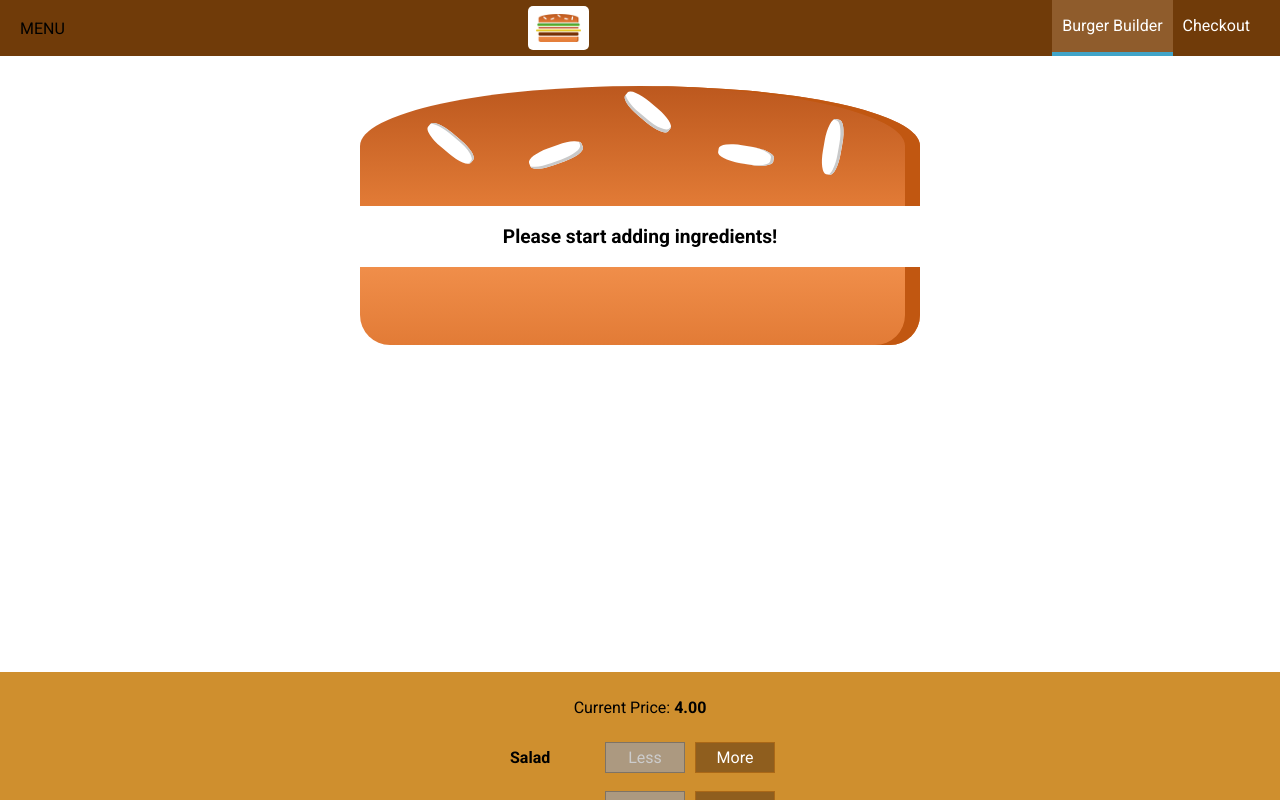
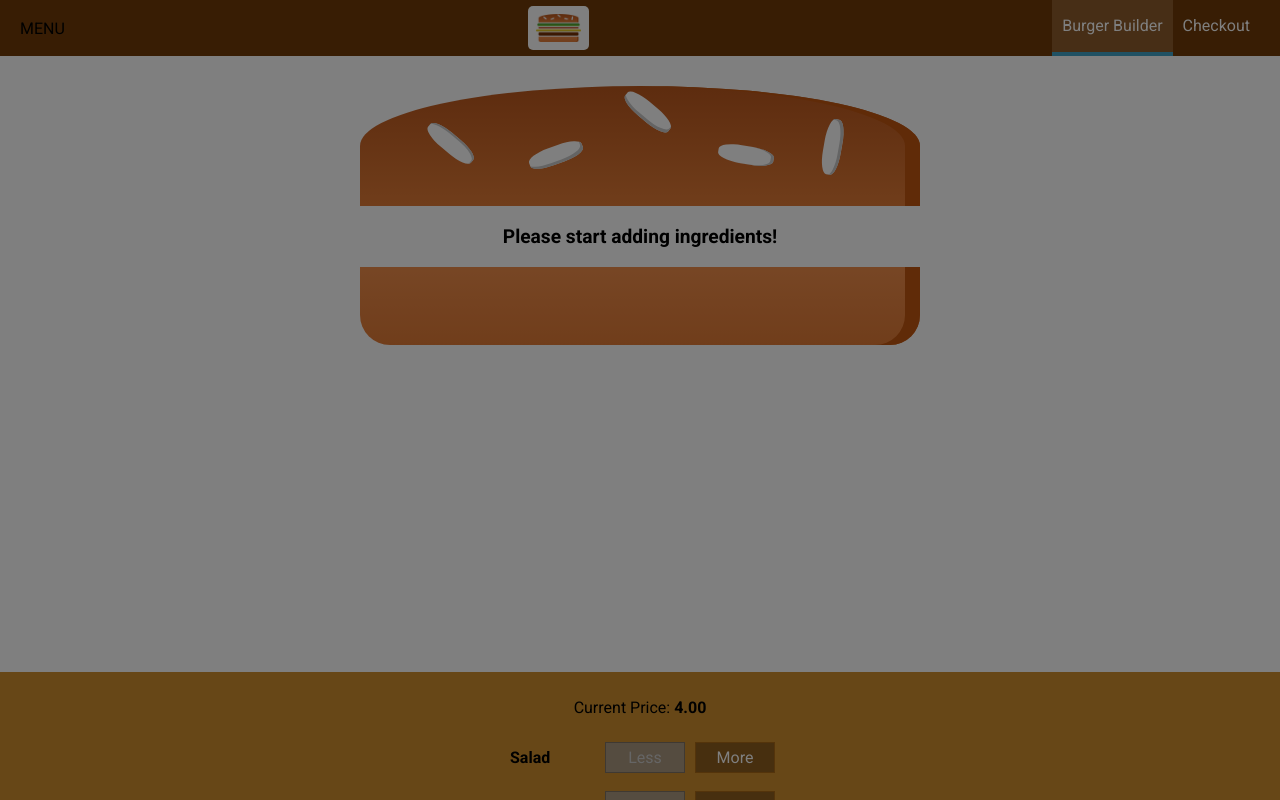
Before and after one commit to tommywilczek/Burger-Builder-React-App, a React (Create React App) app: page / in a window 1280 px wide. Shown: the top 800 px of the page. Built offline with nearby package versions, Linux system fonts and the light colour scheme.

Commit message:
Side drawer hides when click away

```diff
--- a/src/components/Layout/Layout.js
+++ b/src/components/Layout/Layout.js
@@ -1,17 +1,29 @@
-import React, { Fragment } from 'react'
+import React, { Component, Fragment } from 'react'
 
 import classes from './Layout.module.css'
 import Toolbar from '../Navigation/Toolbar/Toolbar'
 import SideDrawer from '../Navigation/SideDrawer/SideDrawer'
 
-export default function Layout(props) {
-    return (
+export default class Layout extends Component {
+    state = {
+        shouldShowSideDrawer: true
+    }
+
+    closeSideDrawer = () => {
+        this.setState({ shouldShowSideDrawer: false });
+    }
+    render () {
+        return(
             <Fragment>
                 <Toolbar />
-            <SideDrawer />
+                <SideDrawer
+                    shouldShow={this.state.shouldShowSideDrawer}
+                    close={this.closeSideDrawer} />
                 <main className={classes.Content}>
-                {props.children}
+                    {this.props.children}
                 </main>
             </Fragment>
         )
     }
+
+}
--- a/src/components/Navigation/SideDrawer/SideDrawer.js
+++ b/src/components/Navigation/SideDrawer/SideDrawer.js
@@ -1,12 +1,23 @@
-import React from 'react'
+import React, { Fragment } from 'react'
 import classes from './SideDrawer.module.css'
 
 import Logo from '../../Logo/Logo'
 import NavigationItems from '../NavigationItems/NavigationItems'
+import Backdrop from '../../UI/Backdrop/Backdrop'
 
 const SideDrawer = (props) => {
+    let attachedClasses = [classes.SideDrawer, classes.Close];
+    if (props.shouldShow) {
+        attachedClasses = [classes.SideDrawer, classes.Open];
+    }
+    attachedClasses = attachedClasses.join(' ');
     return (
-        <div className={classes.SideDrawer}>
+        <Fragment>
+            <Backdrop
+                shouldShow={props.shouldShow}
+                clicked={props.close}
+            />
+            <div className={attachedClasses}>
                 <div className={classes.Logo}>
                     {/* Will overwrite the Logo styles from the logo component
                         because Css Modules creates a unique class for each className*/}
@@ -16,6 +27,7 @@ const SideDrawer = (props) => {
                     <NavigationItems />
                 </nav>
             </div>
+        </Fragment>
     )
 }
 
--- a/src/components/UI/Backdrop/Backdrop.js
+++ b/src/components/UI/Backdrop/Backdrop.js
@@ -3,9 +3,9 @@ import React from 'react'
 import classes from './Backdrop.module.css'
 
 export default function Backdrop(props) {
-    return props.modalIsShowing ?
+    return props.shouldShow ?
         <div
             className={classes.Backdrop}
-            onClick={props.clickedBackdrop}>
+            onClick={props.clicked}>
         </div>: null;
 }
--- a/src/components/UI/Modal/Modal.js
+++ b/src/components/UI/Modal/Modal.js
@@ -7,8 +7,8 @@ export default function Modal(props) {
     return (
         <Fragment>
             <Backdrop
-                modalIsShowing={props.show}
-                clickedBackdrop={props.modalClosed}
+                shouldShow={props.show}
+                clicked={props.modalClosed}
             />
             <div
                 className={classes.Modal}
```
Lines whose indentation alone changed are shown as unchanged.
